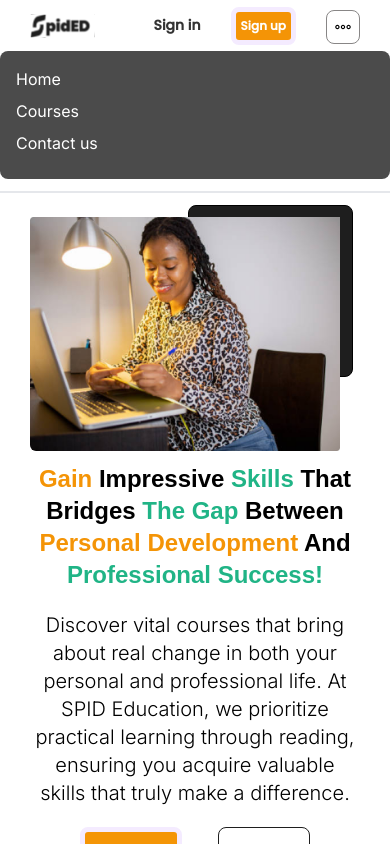
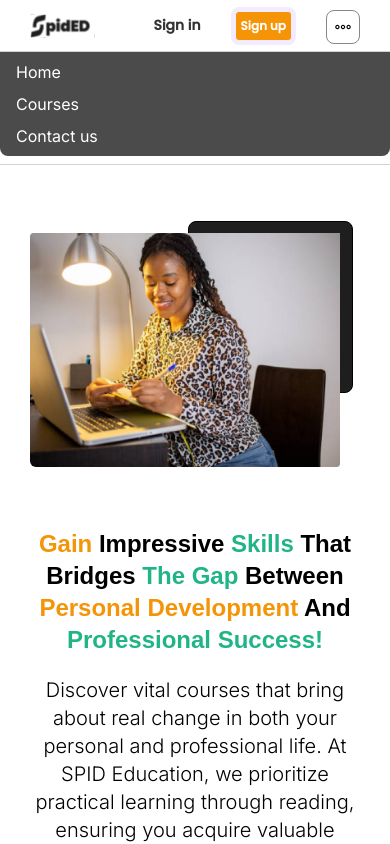
Before and after one commit to stevenmukama/Elearningproject-Fe, a React (Vite) app: page / in a window 390 px wide. Both pictures are taken after a click on the button 343 px from the left and 26 px from the top of the page. Shown: the top 844 px of the page. Built offline with nearby package versions, Linux system fonts and the light colour scheme; a web font is replaced by a local one.

Commit message:
fix responsiveness issues

```diff
--- a/package.json
+++ b/package.json
@@ -23,6 +23,8 @@
     "eslint-plugin-react-hooks": "^4.6.0",
     "eslint-plugin-react-refresh": "^0.4.6",
     "postcss": "^8.4.38",
+    "prettier": "^3.2.5",
+    "prettier-plugin-tailwindcss": "^0.5.14",
     "tailwindcss": "^3.4.3",
     "vite": "^5.2.0"
   }
--- a/src/App.jsx
+++ b/src/App.jsx
@@ -12,7 +12,7 @@ import ContactForm from './components/ContactForm';
 
 function App() {
 	return (
-		<div>
+		<>
 			<Navbar />
 			<HeroSection />
 			<CeoSection />
@@ -23,7 +23,7 @@ function App() {
 			<WhyUs />
 			<ContactForm />
 			<FooterSection />
-		</div>
+		</>
 	);
 }
 
--- a/src/components/HeroSection.css
+++ b/src/components/HeroSection.css
@@ -29,6 +29,7 @@ button {
 	overflow: visible;
 	position: relative;
 	width: 100%;
+	margin-top: 15%;
 }
 
 .circleBg {
--- a/src/components/HeroSection.jsx
+++ b/src/components/HeroSection.jsx
@@ -5,7 +5,7 @@ import './HeroSection.css';
 function HeroSection() {
 	return (
 		<>
-			<section className='Home-section md:max-xl:block max-md:flex-col-reverse max-md:my-0 max-md:mx-[30px] max-md:pb-0'>
+			<section className='Home-section md:max-xl:block max-md:flex-col-reverse max-md:pt-14 max-md:my-0 max-md:mx-[30px] max-md:pb-0'>
 				<img
 					className='circleBg max-md:hidden'
 					src={circleBg}
--- a/src/components/Navbar.css
+++ b/src/components/Navbar.css
@@ -7,16 +7,20 @@ button {
 .Navbar {
 	display: flex;
 	justify-content: space-between;
-	margin: 0 60px;
+	padding: 0 60px;
 	align-items: center;
 	background: #ffffff;
 	font-size: 15px;
+	position: fixed;
+	top: 0;
+	width: 100%;
+	z-index: 999;
 }
 
 @media screen and (max-width: 768px) {
 	.Navbar {
-		margin: 0 30px;
 		align-items: center;
+		padding: 0 30px;
 	}
 }
 
--- a/src/components/Navbar.jsx
+++ b/src/components/Navbar.jsx
@@ -77,7 +77,7 @@ const Navbar = () => {
 
 	return (
 		<>
-			<nav className='Navbar'>
+			<nav className='Navbar border-b border-solid border-[#d6d2d2] '>
 				{windowWidth <= 768 ? (
 					<img
 						src='/smallLogo.svg'
@@ -131,10 +131,10 @@ const Navbar = () => {
 					</div>
 
 					<div
-						className='pr-4 py-3 w-max bg-[#4B4B4B] text-white rounded-md relative max-md:hidden'
+						className='px-4 py-3 w-max bg-[#4B4B4B] text-white rounded-md  max-md:hidden  cursor-pointer relative'
 						ref={dropdownRef}>
-						<button
-							className='bg-[#4B4B4B] text-white flex items-center gap-2 '
+						<div
+							className='bg-[#4B4B4B] text-white flex items-center gap-2'
 							onClick={() => setIsOpen(!isOpen)}>
 							<img
 								src={selectedLanguage.flag}
@@ -143,9 +143,9 @@ const Navbar = () => {
 							/>
 							<span>{selectedLanguage.label}</span>
 							<img src='/downEng.svg' />
-						</button>
+						</div>
 						{isOpen && (
-							<ul className='absolute bg-[#4B4B4B] text-white rounded-md mt-2 w-full z-50'>
+							<ul className='absolute left-0 bg-[#4B4B4B] text-white rounded-md mt-2 w-full z-50'>
 								{languages.map((lang) => (
 									<li
 										key={lang.value}
@@ -167,25 +167,25 @@ const Navbar = () => {
 			{isSmallScreenMenuOpen && (
 				<div
 					ref={smallScreenMenuRef}
-					className='bg-[#4B4B4B] text-white p-4 rounded-lg'>
+					className='bg-[#4B4B4B] text-white pt-[60px] px-4 rounded-lg'>
 					<a
-						className='block mb-2'
+						className='block pb-2'
 						onClick={() => handleNavItemClick('home')}>
 						Home
 					</a>
 					<a
-						className='block mb-2'
+						className='block pb-2'
 						onClick={() => handleNavItemClick('courses')}>
 						Courses
 					</a>
 					<a
-						className='block mb-2'
+						className='block pb-2'
 						onClick={() => handleNavItemClick('contact')}>
 						Contact us
 					</a>
 				</div>
 			)}
-			<hr className='w-auto my-3 border border-solid' />
+			<div className='border-b border-solid border-[#d6d2d2] mt-2 w-full'></div>
 		</>
 	);
 };
```
Also changed, not shown: 1 other file (tests, documents, lock files or other folders).
